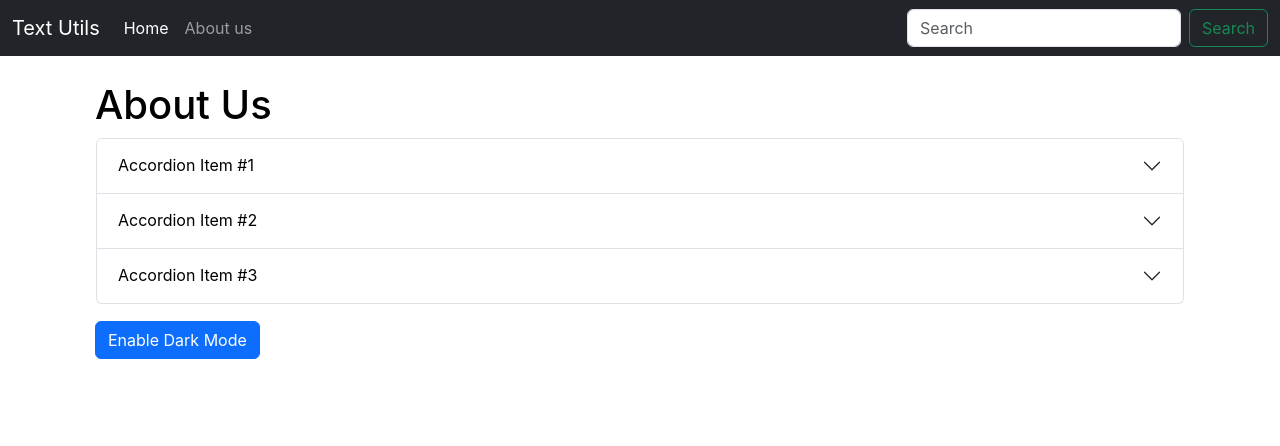
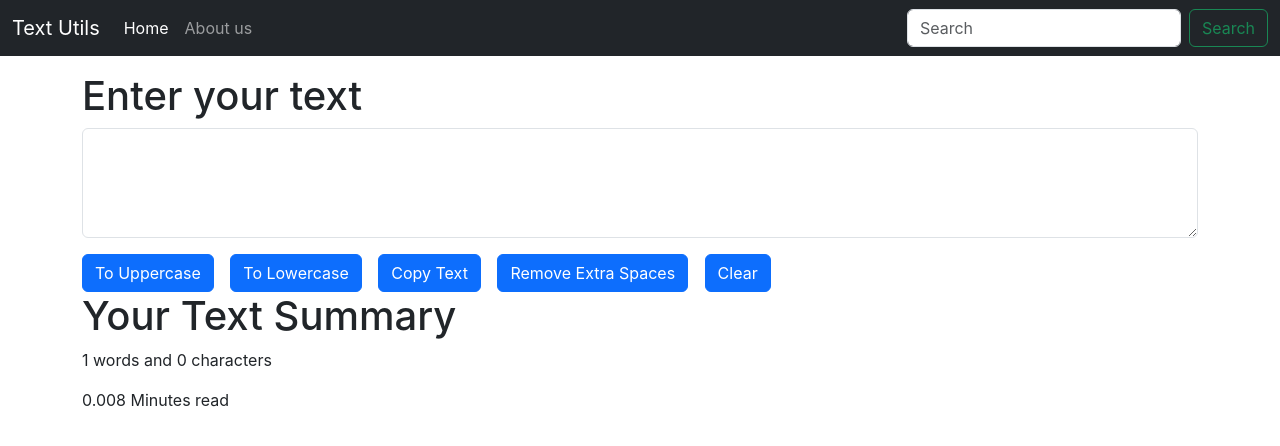
Before and after one commit to nirajkumar999/my-react-app, a React (Create React App) app: page / in a window 1280 px wide. Shown: the top 446 px of the page. Built offline with nearby package versions, Linux system fonts and the light colour scheme.

Commit message:
lecture 11 : enhancing text utils

```diff
--- a/src/App.js
+++ b/src/App.js
@@ -1,14 +1,14 @@
 import "./App.css";
-import About from "./components/About";
+// import About from "./components/About";
 import Navbar from './components/Navbar';
-// import TextForm from './components/TextForm';
+import TextForm from './components/TextForm';
 function App() {
   return (
    <>
     <Navbar title='Text Utils'/>
     <div className="container my-3">
-    {/* <TextForm heading= "Enter your text"/> */}
-    <About/>
+    <TextForm heading= "Enter your text"/>
+    {/* <About/> */}
     </div>
    </>
   );
--- a/src/components/TextForm.js
+++ b/src/components/TextForm.js
@@ -4,18 +4,18 @@ export default function TextForm(props) {
 
   const[text,setText] = useState('')
 
-  const handleUpClick = ()=>{
+  const handleUpClick = () =>{
     // console.log("Uppercase was clicked")
     setText(text.toUpperCase());
   }
 
 
-  const handleLoClick = ()=>{
+  const handleLoClick = () =>{
     // console.log("Lowercase was clicked")
     setText(text.toLowerCase());
   }
 
-  const handleClearClick = ()=>{
+  const handleClearClick = () =>{
     // console.log("Clear was clicked")
     setText("");
   }
@@ -24,6 +24,20 @@ export default function TextForm(props) {
     // console.log("On change");
     setText(event.target.value);
   }
+
+  const handleCopy = () => {
+    // console.log("copy was clicked");
+    var text = document.getElementById("myBox");
+    text.select();
+    navigator.clipboard.writeText(text.value)
+  }
+
+
+  const handleExtraSpaces = () => {
+    // console.log("remove extra space was clicked");
+    setText(text.split(/[ ]+/).join(" "))
+  }
+
   return (
     <>
     <div>
@@ -32,12 +46,19 @@ export default function TextForm(props) {
         <textarea className="form-control" onChange={handleOnChange} value={text} id="myBox" rows="4" ></textarea>
       </div>
       <button className="btn btn-primary" onClick={handleUpClick}>To Uppercase</button>
-      <span style={{ margin: '0 10px' }}></span> {/* Adding a space */}
+      <span style={{ margin: '0 6px' }}></span> {/* Adding a space */}
 
       <button className="btn btn-primary" onClick={handleLoClick}>To Lowercase</button>
-      <span style={{ margin: '0 10px' }}></span> {/* Adding a space */}
+      <span style={{ margin: '0 6px' }}></span> {/* Adding a space */}
+
+      <button className="btn btn-primary" onClick={handleCopy}>Copy Text</button>
+      <span style={{ margin: '0 6px' }}></span> {/* Adding a space */}
+
+      <button className="btn btn-primary" onClick={handleExtraSpaces}>Remove Extra Spaces</button>
+      <span style={{ margin: '0 6px' }}></span> {/* Adding a space */}
 
       <button className="btn btn-primary" onClick={handleClearClick}>Clear</button>
+
     </div>
     <div>
       <h1>Your Text Summary</h1>
```
